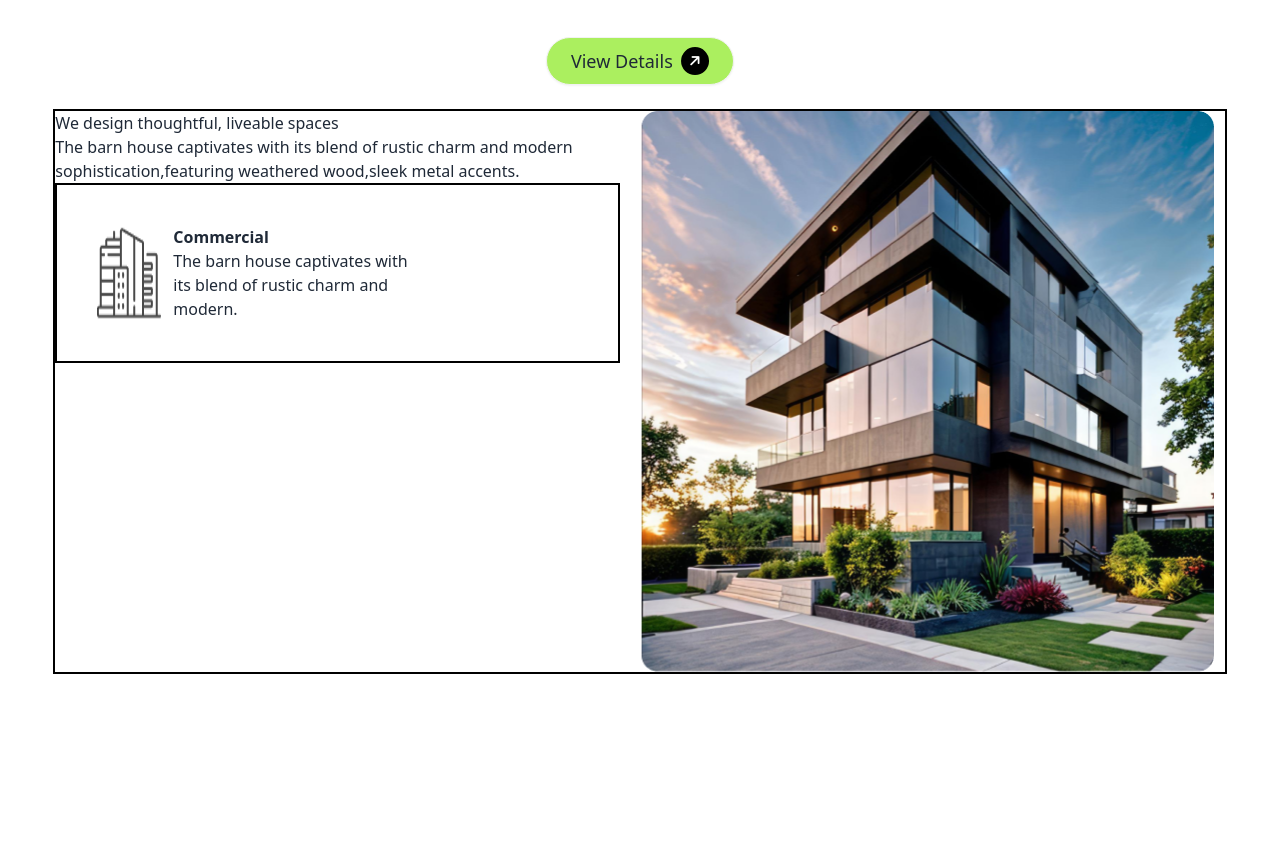
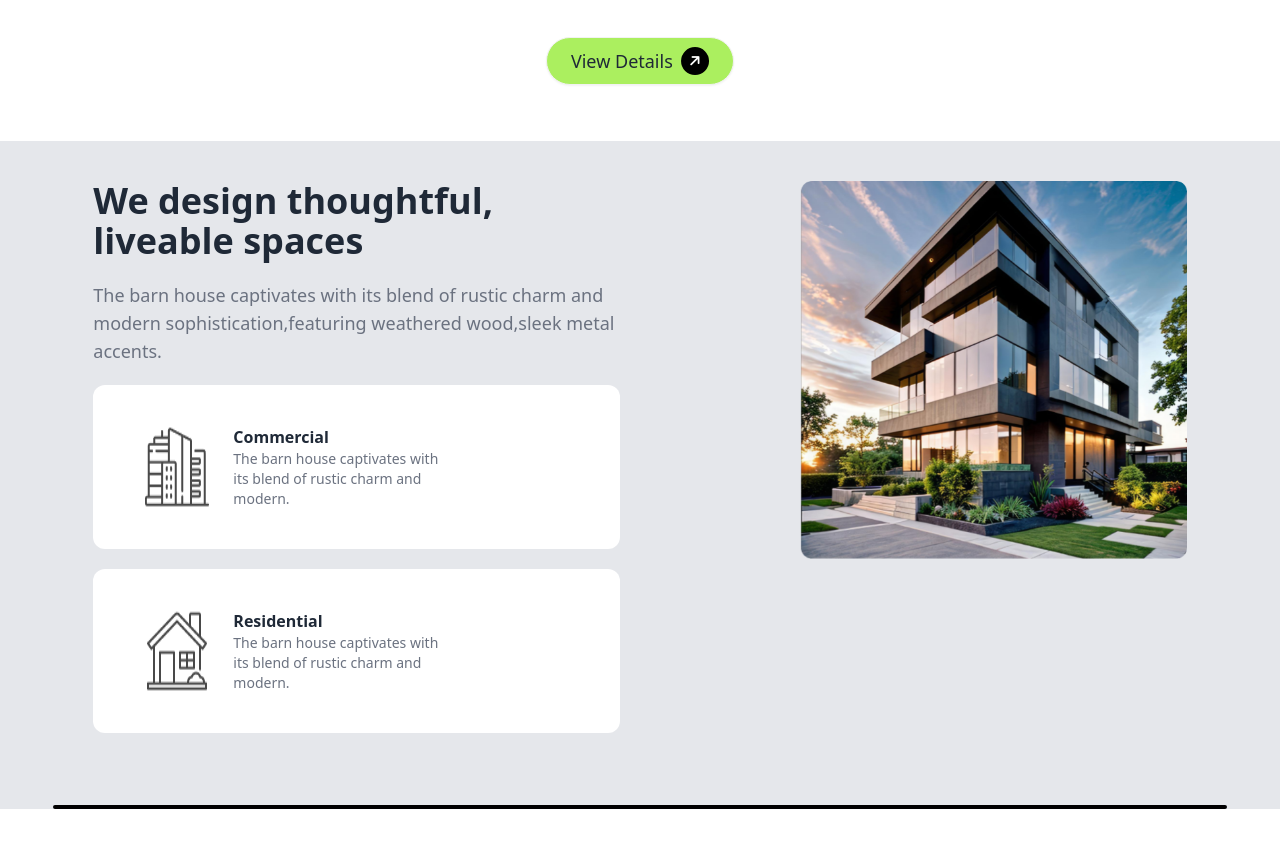
Before and after one commit to ALIASHRAFCHOWDHURY/Third-phase, a plain HTML site: page index.html in a window 1280 px wide. Shown: the part 645-1486 px from the top of the page. Before the commit the page ends 1319 px from the top, so only its background shows below. Drawn offline with nearby package versions, Linux system fonts and the light colour scheme.

Commit message:
design part complete

```diff
--- a/index.html
+++ b/index.html
@@ -82,25 +82,35 @@
                         </div>
                 </div>
         </header>
-        <main>
-               <section class="w-11/12 mx-auto border-2  border-black">
-                        <div class="grid grid-cols-1 md:grid-cols-2 ">
-                                <div class="me-5">
-                                        <h1>We design thoughtful, liveable spaces</h1>
-                                        <p>The barn house captivates with its blend of rustic charm and modern sophistication,featuring weathered wood,sleek metal accents.</p>
-                                        <div class="border-2  border-black flex  bg-white p-10 gap-3">
-                                                <img src="images/commercial.png" alt="">
-                                                <div class="w-2/4">
+        <main class="bg-gray-200">
+               <section class="md:w-11/12 mx-auto  md:my-8  rounded-xl my-5">
+                        <div class="grid grid-cols-1 md:grid-cols-2 p-10 ">
+                                <div class="me-5 space-y-5 ">
+                                        <h1 class="text-2xl md:text-4xl font-bold">We design thoughtful,<br> liveable spaces</h1>
+                                        <p class="text-gray-500 text-sm md:text-lg font-medium">The barn house captivates with its blend of rustic charm and modern sophistication,featuring weathered wood,sleek metal accents.</p>
+                                        <div class=" flex  bg-white md:p-10 p-4 gap-3 rounded-xl ">
+                                                <img class="mx-3" src="images/commercial.png" alt="">
+                                                <div class="w-2/4 ">
                                                         <h1 class="font-bold">Commercial</h1>
-                                                        <p>The barn house captivates with its blend of rustic charm and modern.</p>
+                                                        <p class="text-sm text-gray-500">The barn house captivates with its blend of rustic charm and modern.</p>
+                                                </div>
+                                        </div>
+                                        <div class=" flex  bg-white md:p-10  p-4 gap-3 rounded-xl">
+                                                <img class="mx-3" src="images/residential.png" alt="">
+                                                <div class="w-2/4 ">
+                                                        <h1 class="font-bold">Residential</h1>
+                                                        <p class="text-sm text-gray-500">The barn house captivates with its blend of rustic charm and modern.</p>
                                                 </div>
                                         </div>
                                 </div>
-                                <div class="">
+                                <div class="md:ms-40 md:my-0 my-5">
                                         <img  src="images/Rectangle.png" alt="">
                                 </div>
                         </div>
                </section>
+               <section class="md:w-11/12 mx-auto border-2 border-black md:my-8  rounded-xl my-5">
+
+               </section>
         </main>
 </body>
 </html>
```
